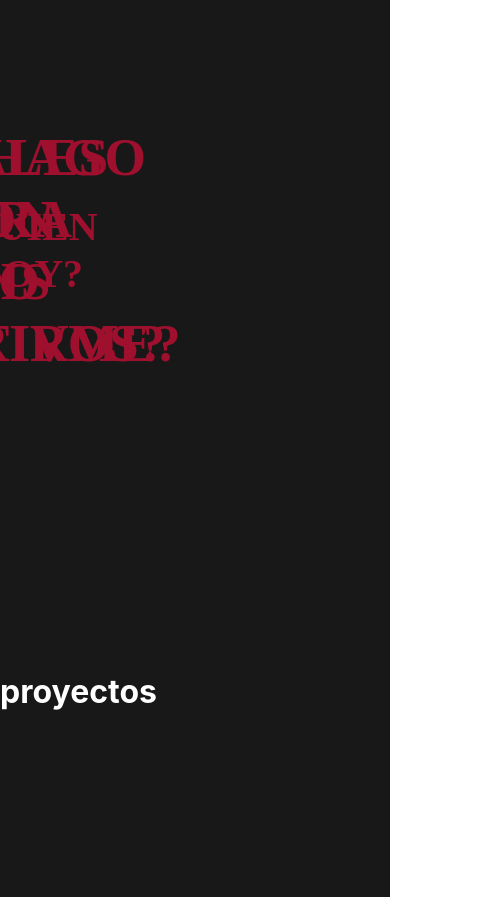
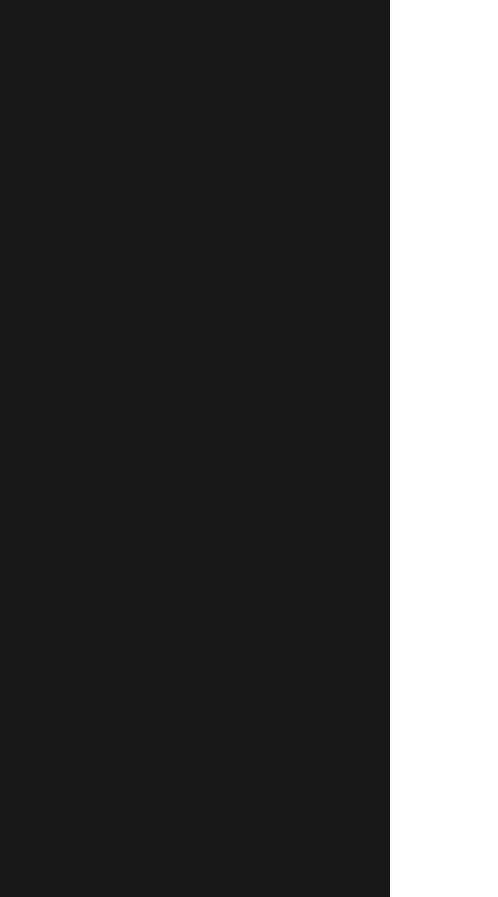
Before and after one commit to MalenaLuana/Portfolio-Malena, a React (Create React App) app: page /home in a window 390 px wide. Shown: the part 1100-1997 px from the top of the page, 498 px wide, since content can reach past the window. Built offline with nearby package versions, Linux system fonts and the light colour scheme.

Commit message:
about + responsive form (9/1)

```diff
--- a/src/components/About/About.jsx
+++ b/src/components/About/About.jsx
@@ -1,6 +1,6 @@
 import React from "react";
 import { useEffect, useState,useRef  } from "react";
-
+import {motion}from 'framer-motion'
 import style from '../../css/About.module.css'
 
 
@@ -10,9 +10,11 @@ export default function About (){
 
  const [hidden,sethidden] = useState('0')
 
+ const [text, setText] = useState('0')
+
+ const divRef = useRef()
 
 
- const divRef = useRef()
 
 useEffect(()=>{
 
@@ -21,8 +23,10 @@ useEffect(()=>{
       const div = divRef.current
       const {y}=div.getBoundingClientRect()
 
-     let ishidden = y<=700? '100%':'0'
-     if(hidden=== '0') sethidden(ishidden)
+      let ishidden = y<=700? '100%':'0'
+      let showText = y<=600? '25pt':'0'
+      if(hidden=== '0') sethidden(ishidden)
+      setText(showText)
     }
 
     window.addEventListener('scroll',handleScroll)
@@ -36,20 +40,38 @@ useEffect(()=>{
         <div className={style.container} >
 
         <div className={style.ancla} id='about'>
-        <div  ref={divRef} style={{width:hidden,transition:'all ease 0.5s'}}>
+        <div className={style.red} style={{width:hidden,transition:'all ease 0.9s'}}></div>
+        <div  ref={divRef} >
         <div className={style.content}>
 
 
           <div className={style.card} tabIndex={0}>
             <div className={style.box}>
-            <div className={style.front}>QUIEN SOY?</div>
-            <div className={style.back}>info</div>
+            <div className={style.front} style={{fontSize:text,transition:'all ease 1s'}}>QUIÉN SOY?</div>
+            <div className={style.back}>
+              <div className={style.backText}>Desarrolladora web full stack y artista visual.<br/>Tengo 24 años, soy de Argentina, Bs As y desde muy chica me dedico a crear todo tipo de cosas. <br /> Ya sean pinturas, esculturas, tatuajes o, en este caso, PÁGINAS WEBS  </div>
+            </div>
             </div>
           </div>
 
 
-          <div className={style.card2}><div>CUALES SON <br/>MIS OBJETIVOS?</div></div>
-          <div className={style.card3}><div>QUE HAGO PARA <br/>NO ABURRIRME?</div></div>
+          <div className={style.card} tabIndex={0}>
+            <div className={style.box}>
+            <div className={style.front} style={{fontSize:text,transition:'all ease 1s'}}>CUÁLES SON <br/>MIS OBJETIVOS?</div>
+            <div className={style.back}>
+              <div className={style.backText}> Este 2023 mi principal objetivo es conseguir mi primer experiencia laboral en el rubro IT. <br /> Encontrar el lugar que me permita desarrollarme profesionalmente y crecer a nivel personal. Con esto mejorar mi día a día, aprender cosas nuevas y darme un mejor estilo de vida.</div>
+            </div>
+            </div>
+          </div>
+
+          <div className={style.card}tabIndex={0}>
+          <div className={style.box}>
+            <div className={style.front} style={{fontSize:text,transition:'all ease 1s'}}>QUÉ HAGO PARA <br/>NO ABURRIRME?</div>
+            <div className={style.back}>
+              <div className={style.backText}>◽Jugar video juegos 🎮<br /> ◽Cantar y componer canciones 🎹 <br />◽Ir a comer a mis lugares favoritos 💜</div>
+            </div>
+          </div>
+          </div>
         </div>
         </div>
         </div>
--- a/src/components/Banner.jsx
+++ b/src/components/Banner.jsx
@@ -3,13 +3,23 @@ import style  from '../css/Banner.module.css'
 import image from '../css/images/bannerGirl.png'
 import left from '../css/images/codeLeft.png'
 import right from '../css/images/codeRight.png'
-
+import {motion}from 'framer-motion'
 
 export default function Banner(){
     return (
         <div className={style.banner} id='banner'>
-            <div className={style.cont}>
-            <div className={style.text} >
+            <motion.div className={style.cont}
+              initial={{x:'-110%'}}
+              animate={{x:'0%'}}
+              transition={{
+                  duration:1.5,
+
+                  delay:0.2,
+                  type:'spring'
+              }}>
+            <div className={style.text}
+
+            >
             <h1 className={style.one}>BIENVENIDXS</h1>
             <div className={style.middle}>
                 <img src={left} alt="" />
@@ -22,7 +32,7 @@ export default function Banner(){
             <div>
              <img src={image} className={style.image}alt="" />
             </div>
-           </div>
+           </motion.div>
         </div>
     )
 }
--- a/src/css/About.module.css
+++ b/src/css/About.module.css
@@ -17,25 +17,33 @@
 }
 .content{
     display: flex;
-   font-family: 'Louis George Cafe';
-   font-weight: bold;
+    font-family: 'Louis George Cafe';
+    letter-spacing: 1.5px;
     justify-content: space-around;
     text-align: center;
 
 }
 
 
+.red{
+    position:absolute;
+    top: 0;
+    right: 0;
+    width: 100%;
+    height: 105vh;
+    background-color: #810f28;
 
+}
 
 /*?-----------------------------CARDS*/
 .card{
-    background-color: black;
+    background-color:#181818;
     width: 30%;
     height: 80vh;
     display: flex;
     justify-content: center;
     align-items: center;
-    color: #9e102e;
+    color:#eeeeee;
     font-size: 40pt;
 }
 
@@ -47,7 +55,7 @@
 
 }
 .card:hover .box {
-    cursor: pointer;
+    cursor: url('./images/cursor.png'), auto;
 }
 .card:focus .box {
     transform: rotateY(180deg);
@@ -80,15 +88,15 @@
 
     backface-visibility: hidden;
     font-family:Louis George Cafe Light;
-
-
     font-size: 30pt;
 
-    padding: 10px;
-
+    padding-left:50px ;
+    padding-right: 50px;
     width: 100%;
+    height: 100%;
+    line-height:1.5em;
+    text-align: center;
     display: flex;
-    flex-direction: column;
     justify-content: center;
     align-items: center;
     text-align: center;
@@ -97,31 +105,11 @@
     transform: rotateY(180deg);
 }
 
-
-/*?-----------------------------CARDS*/
-
-.card2{
-    background-color: black;
-    display: flex;
-    justify-content: center;
-    align-items: center;
-    width: 30%;
-    height: 80vh;
-    color: #9e102e;
-    font-size: 40pt;
+.backText{
+    font-size: 14pt;
 }
 
-.card3{
-    background-color: black;
-    display: flex;
-    justify-content: center;
-    align-items: center;
-    width: 30%;
-    height: 80vh;
-    color: #9e102e;
-    font-size: 40pt;
-}
-
+/*?-----fin------------------------CARDS*/
 
 
 
@@ -132,27 +120,78 @@
 /* RESPONSIVE */
 
 @media screen and (max-width: 970px) {
+  .container {
+    background-color: #181818;
+    min-height: 150vh;
+    width: 100%;
+    color: white;
+    user-select:none;
+    position: relative;
 
-    .container{
-        min-height: 100vh;
-        max-width: 970px;
-    }
-    .links{
-     width: 60%;
+}
+.red{
+    min-height: 145vh;
+}
+.content{
+    display: flex;
 
-     padding: 5px;
+    flex-direction: column;
+   font-family: 'Louis George Cafe';
+   letter-spacing: 1.5px;
+    justify-content: space-between;
+    align-items: center;
+    text-align: center;
+
+}
+
+.card{
+    width: 80%;
+    height: 35vh;
+    display: flex;
+    margin-top: 5px;
+    align-items: center;
+    color:#eeeeee;
+    font-size: 40pt;
+}
+.box .back {
+
+    backface-visibility: hidden;
+    font-family:Louis George Cafe Light;
+
+    padding-top: 10px;
+    padding-left:50px ;
+    padding-right: 50px;
+    width: 100%;
+    line-height:1em;
+
+}
+   }
+
+   @media screen and (max-width: 1550px) {
+
+    .box .back {
+
+        padding-top: 40px;
+        padding-left:50px ;
+        padding-right: 50px;
+        width: 100%;
+        line-height:1.3em;
 
     }
-    .link{
-     font-size: 11pt;
+    .backText{
+        font-size: 12pt;
     }
-    .link::before{
 
-       content: '';
-        position: absolute;
-        top:50%;
-        width: 105%;
-        left: 0;
+   }
+   @media screen and (max-width: 1120px) {
+    .box .back {
 
-      }
+        padding-top: 20px;
+        line-height:1em;
+
+    }
+    .backText{
+        font-size: 10pt;
+    }
+
    }
--- a/src/css/Banner.module.css
+++ b/src/css/Banner.module.css
@@ -14,7 +14,6 @@
 }
 .cont{
     display: flex;
-    width: 80%;
     align-items: center;
 }
 .text {
@@ -42,7 +41,7 @@
     font-size: 110pt;
     text-transform: uppercase;
     position: relative;
-    cursor: pointer;
+    cursor: url('./images/pointer.png'), auto;
     text-decoration: none;
 
     transition: all 500ms ease;
@@ -62,7 +61,7 @@
     font-family: Shockwave;
     color: white;
     font-size: 40pt;
-
+    pointer-events: none;
     transition: all 500ms ease;
 }
 
@@ -70,12 +69,27 @@
     width: 800px;
     -webkit-filter: drop-shadow(5px 5px 5px rgb(0, 0, 0));
     filter: drop-shadow(5px 5px 5px rgb(0, 0, 0));
+    pointer-events: none;
 }
 
 
 
 /* RESPONSIVE */
+@media screen and (max-width: 1550px) {
 
+    .image{
+       width: 500px;
+       transition: ease 0.3s;
+    }
+
+   }
+   @media screen and (max-width: 1550px) {
+
+    .image{
+       display: none;
+    }
+
+   }
 @media screen and (max-width: 970px) {
     .banner{
         background-image:none
--- a/src/css/Landing.module.css
+++ b/src/css/Landing.module.css
@@ -2,14 +2,15 @@
 .container{
     min-height: 100vh;
     width: 100%;
-    background-color: black;
+    background-color: #181818;
     color:#980222;
     display: flex;
-    background-image: url('./images/landing.jpg');
+    /* background-image: url('./images/landing.jpg');
     background-position: center;
     background-repeat: no-repeat;
     background-size: cover;
-    position: absolute;
+     */
+     position: absolute;
 }
 .content{
     min-height: 100vh;
@@ -45,7 +46,7 @@
 
   .title:hover {
     background-position: 0;
-    cursor: pointer;
+    cursor: url('./images/pointer.png'), auto;
     letter-spacing: 4px;
    }
 
--- a/src/css/Projects.module.css
+++ b/src/css/Projects.module.css
@@ -1,7 +1,7 @@
 .container{
     display: flex;
     flex-direction: column;
-    background-color: rgb(24, 24, 24) ;
+    background-color:#810f28 ;
     height: 100vh;
     box-sizing: border-box;
     color :white
--- a/src/index.css
+++ b/src/index.css
@@ -1,9 +1,10 @@
 *{
   box-sizing: border-box;
+
   padding: 0;
   margin: 0;
-
-
+  user-select:none;
+  cursor: url('./css/images/cursor.png'), auto;
 
 }
 body {
```
Also changed, not shown: src/css/Form.module.css (+142 -1 lines), src/css/images/cursor.png (added), src/css/images/pointer.png (added).
